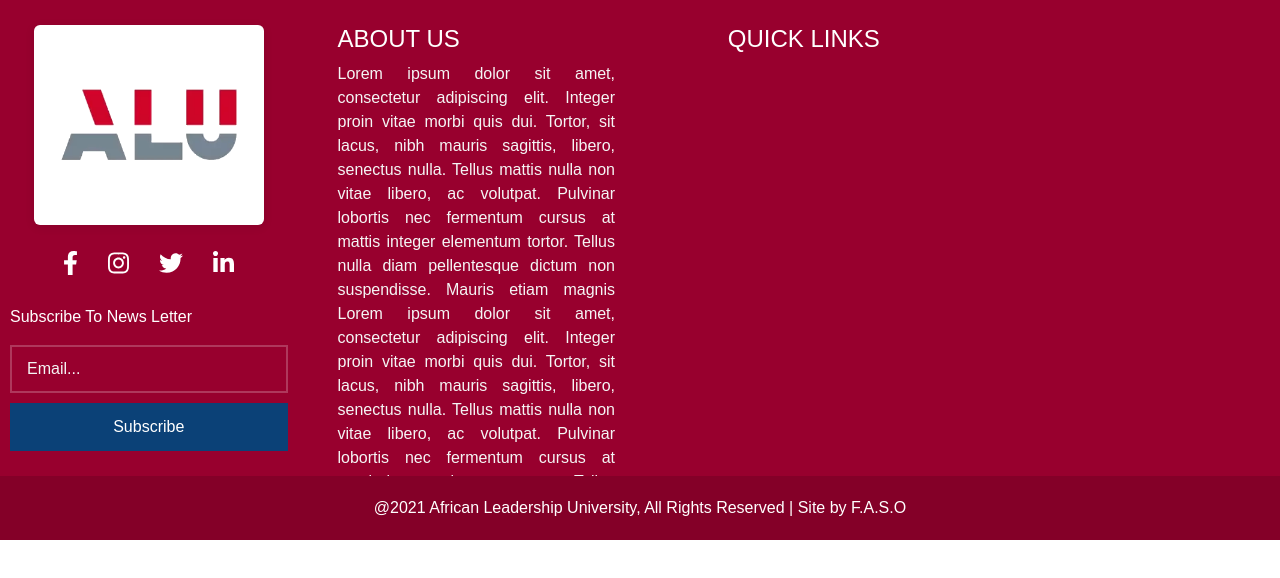
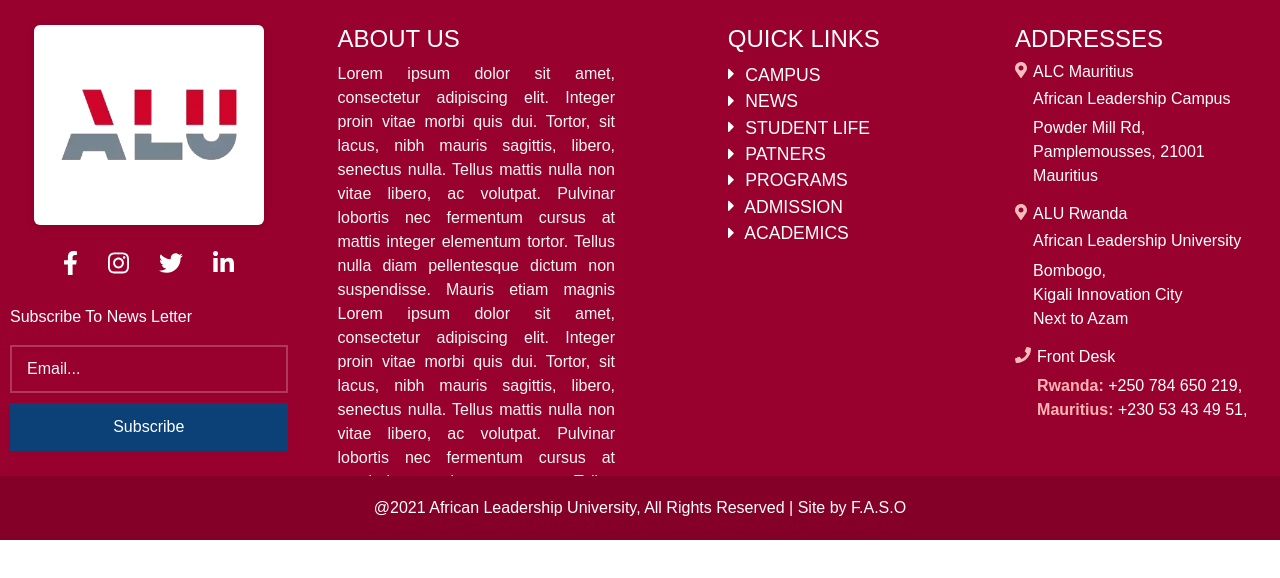
Before and after one commit to frimpongopoku/alu-plus-website, a React (Create React App) app: page / in a window 1280 px wide. Shown: the top 578 px of the page. Built offline with nearby package versions, Linux system fonts and the light colour scheme; a web font is replaced by a local one.

Commit message:
Footer is done, and responsive :fire:

```diff
--- a/src/assets/css/index.css
+++ b/src/assets/css/index.css
@@ -2,6 +2,8 @@
 @import url("./bootstrap.min.css");
 @import url("./colors.css");
 @import url("./elevation.css");
+@import url("./mobile-only.css");
+@import url("./pc-only.css");
 :root {
   --default-font-family: "Google Sans", sans-serif;
 }
--- /dev/null
+++ b/src/assets/css/mobile-only.css
@@ -0,0 +1,32 @@
+@media only screen and (max-width: 767px) {
+  .vanish-on-phone {
+    display: none !important;
+  }
+
+  .footer-bottom-panel {
+    bottom: -70px;
+  }
+
+  .footer-bottom-panel p {
+    font-size: 0.8rem;
+    text-align: center;
+  }
+
+  .row {
+    margin: 0px !important;
+  }
+
+  .footer-link {
+    display: inline;
+    margin-right: 4px;
+    font-size: 0.8rem;
+  }
+
+  .footer-column-title {
+    font-size: 0.9rem;
+  }
+
+  .footer-container {
+    height: 600px;
+  }
+}
--- /dev/null
+++ b/src/assets/css/pc-only.css
@@ -0,0 +1,7 @@
+@media only screen and (min-width: 768px) {
+  .vanish-on-pc {
+    display: none !important;
+  }
+
+
+}
--- a/src/shared/components/Footer/Footer.css
+++ b/src/shared/components/Footer/Footer.css
@@ -89,7 +89,7 @@
 }
 .footer-content-wrapper {
   display: flex;
-  justify-content: center;
+  justify-content: flex-start;
   flex-direction: column;
   align-items: center;
   padding: 25px 10px;
@@ -109,3 +109,30 @@
   width: 100%;
   color: white;
 }
+
+.footer-link {
+  display: block;
+  text-decoration: none;
+  color: white;
+  text-transform: uppercase;
+  font-size: 1.1rem;
+}
+.footer-link:hover {
+  color: orange;
+  transition: 0.2s ease-out;
+}
+
+.footer-link svg {
+  margin-right: 6px;
+}
+
+.footer-add {
+  display: "flex";
+  flex-direction: column;
+}
+
+.footer-add svg,
+.footer-add p,
+.footer-add h6 {
+  color: white;
+}
--- a/src/shared/components/Footer/Footer.js
+++ b/src/shared/components/Footer/Footer.js
@@ -8,11 +8,37 @@
   faLinkedinIn,
   faTwitter,
 } from "@fortawesome/free-brands-svg-icons";
+import {
+  faCaretRight,
+  faMapMarkerAlt,
+  faPhone,
+} from "@fortawesome/free-solid-svg-icons";
+import { QUICK_LINKS } from "./values";
 export default class Footer extends Component {
   render() {
     return (
       <div className="footer-container">
         <div className="row" style={{ height: "100%" }}>
+          <div
+            className="col-md-3 footer-column vanish-on-pc"
+            style={{
+              justifyContent: "center",
+              display: "flex",
+              alignItems: "flex-start",
+            }}
+          >
+            <div className="footer-content-wrapper">
+              <h4 className="footer-column-title">QUICK LINKS</h4>
+
+              <div style={{ width: "100%" }}>
+                {QUICK_LINKS.map((link) => (
+                  <a href={link.url} className="footer-link">
+                    <FontAwesomeIcon icon={faCaretRight} /> {link.name}
+                  </a>
+                ))}
+              </div>
+            </div>
+          </div>
           <div
             className="col-md-3 footer-column"
             style={{
@@ -49,7 +75,7 @@
 
           {/* ----------------- ABOUT US AREA -------------- */}
           <div
-            className="col-md-3 footer-column"
+            className="col-md-3 footer-column vanish-on-phone "
             style={{
               justifyContent: "center",
               display: "flex",
@@ -75,10 +101,9 @@
             </div>
           </div>
 
-
           {/* ------------------ QUICK LINKS ----------- */}
           <div
-            className="col-md-3 footer-column"
+            className="col-md-3 footer-column vanish-on-phone"
             style={{
               justifyContent: "center",
               display: "flex",
@@ -88,6 +113,106 @@
             <div className="footer-content-wrapper">
               <h4 className="footer-column-title">QUICK LINKS</h4>
 
+              <div style={{ width: "100%" }}>
+                {QUICK_LINKS.map((link) => (
+                  <a href={link.url} className="footer-link">
+                    <FontAwesomeIcon icon={faCaretRight} /> {link.name}
+                  </a>
+                ))}
+              </div>
+            </div>
+          </div>
+
+          {/* ----------------- ADDRESS AREA ------------- */}
+          <div
+            className="col-md-3 footer-column vanish-on-phone"
+            style={{
+              justifyContent: "center",
+              display: "flex",
+              alignItems: "flex-start",
+            }}
+          >
+            <div className="footer-content-wrapper">
+              <h4 className="footer-column-title">ADDRESSES</h4>
+
+              <div style={{ width: "100%" }}>
+                <div
+                  style={{
+                    display: "flex",
+                    flexDirection: "row",
+                    flex: 10,
+                    alignItems: "flex-start",
+                  }}
+                >
+                  <FontAwesomeIcon
+                    icon={faMapMarkerAlt}
+                    style={{ marginRight: 6, color: "#F6BCBC" }}
+                  />
+                  <div className="footer-add">
+                    <h6>ALC Mauritius</h6>
+                    <h6>African Leadership Campus</h6>
+                    <p>
+                      Powder Mill Rd,
+                      <br />
+                      Pamplemousses, 21001 <br />
+                      Mauritius
+                    </p>
+                  </div>
+                </div>
+                <div
+                  style={{
+                    display: "flex",
+                    flexDirection: "row",
+                    flex: 10,
+                    alignItems: "flex-start",
+                  }}
+                >
+                  <FontAwesomeIcon
+                    icon={faMapMarkerAlt}
+                    style={{ marginRight: 6, color: "#F6BCBC" }}
+                  />
+                  <div className="footer-add">
+                    <h6>ALU Rwanda</h6>
+                    <h6>African Leadership University</h6>
+                    <p>
+                      Bombogo,
+                      <br />
+                      Kigali Innovation City
+                      <br />
+                      Next to Azam
+                    </p>
+                  </div>
+                </div>
+                <div
+                  style={{
+                    display: "flex",
+                    flexDirection: "row",
+                    flex: 10,
+                    alignItems: "flex-start",
+                  }}
+                >
+                  <FontAwesomeIcon
+                    icon={faPhone}
+                    style={{ marginRight: 6, color: "#F6BCBC" }}
+                  />
+                  <div className="footer-add">
+                    <h6>Front Desk</h6>
+
+                    <p>
+                      <span style={{ color: "#ffb3b3" }}>
+                        <b>Rwanda:</b>
+                      </span>{" "}
+                      +250 784 650 219,
+                      <br />
+                      <span style={{ color: "#ffb3b3" }}>
+                        <b>Mauritius:</b>
+                      </span>{" "}
+                      +230 53 43 49 51,
+                      <br />
+                    </p>
+                  </div>
+                </div>
+              </div>
             </div>
           </div>
         </div>
--- /dev/null
+++ b/src/shared/components/Footer/values.js
@@ -0,0 +1,15 @@
+export const QUICK_LINKS = [
+  { name: "Campus", url: "#" },
+
+  { name: "News", url: "#" },
+
+  { name: "Student Life", url: "#" },
+
+  { name: "Patners", url: "#" },
+
+  { name: "Programs", url: "#" },
+
+  { name: "Admission", url: "#" },
+
+  { name: "Academics", url: "#" },
+];
```
